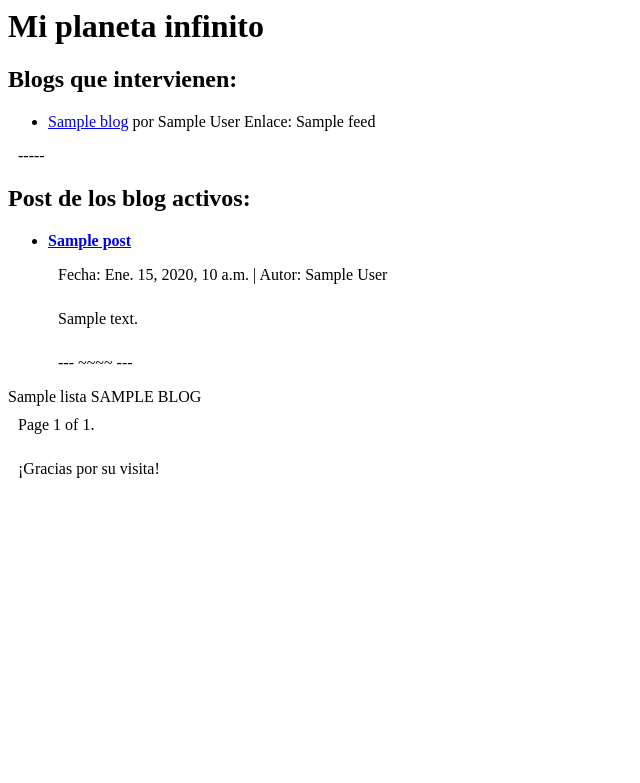
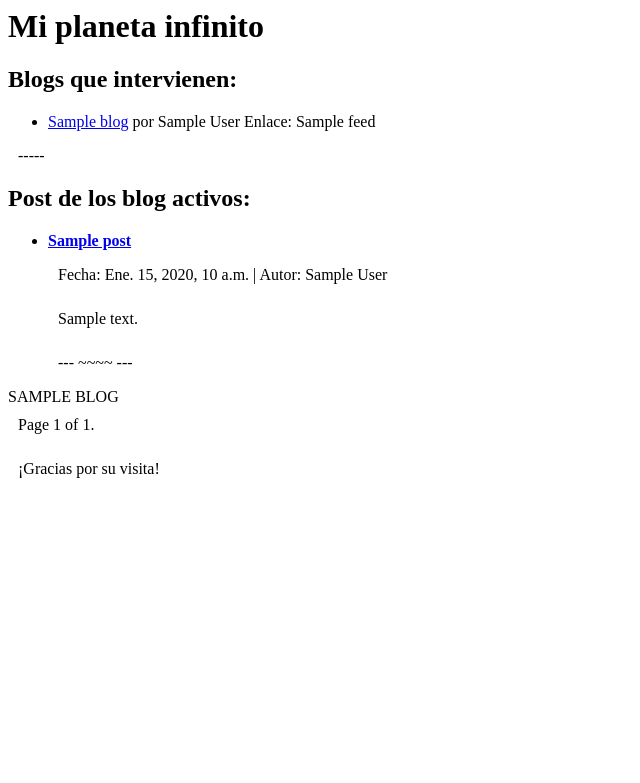
Before and after one commit to anarey/myplanet, a Django app: template planet/templates/index.html in a window 1280 px wide. Shown: the top 783 px of the page, without its empty margins (0-640 px from the left). Run offline with Django 3.2, Linux system fonts and the light colour scheme; the template is opened without the code that fills it: most values are stand-ins (such as "Sample title", 1, 10 or a date in 2020); data that the repository does not hold is empty.

Commit message:
Eliminado un bucle y lista innecesarios

```diff
--- a/planet/templates/index.html
+++ b/planet/templates/index.html
@@ -30,10 +30,6 @@
 {% endif %}
 
 
-{% for l in lista %}
-    {{ l }}
-{% endfor %}
-
 {% for post in posts_list %}
     {# Each "post" is a Blogt model object. #}
     {{ blog.title|upper }}<br />
```
